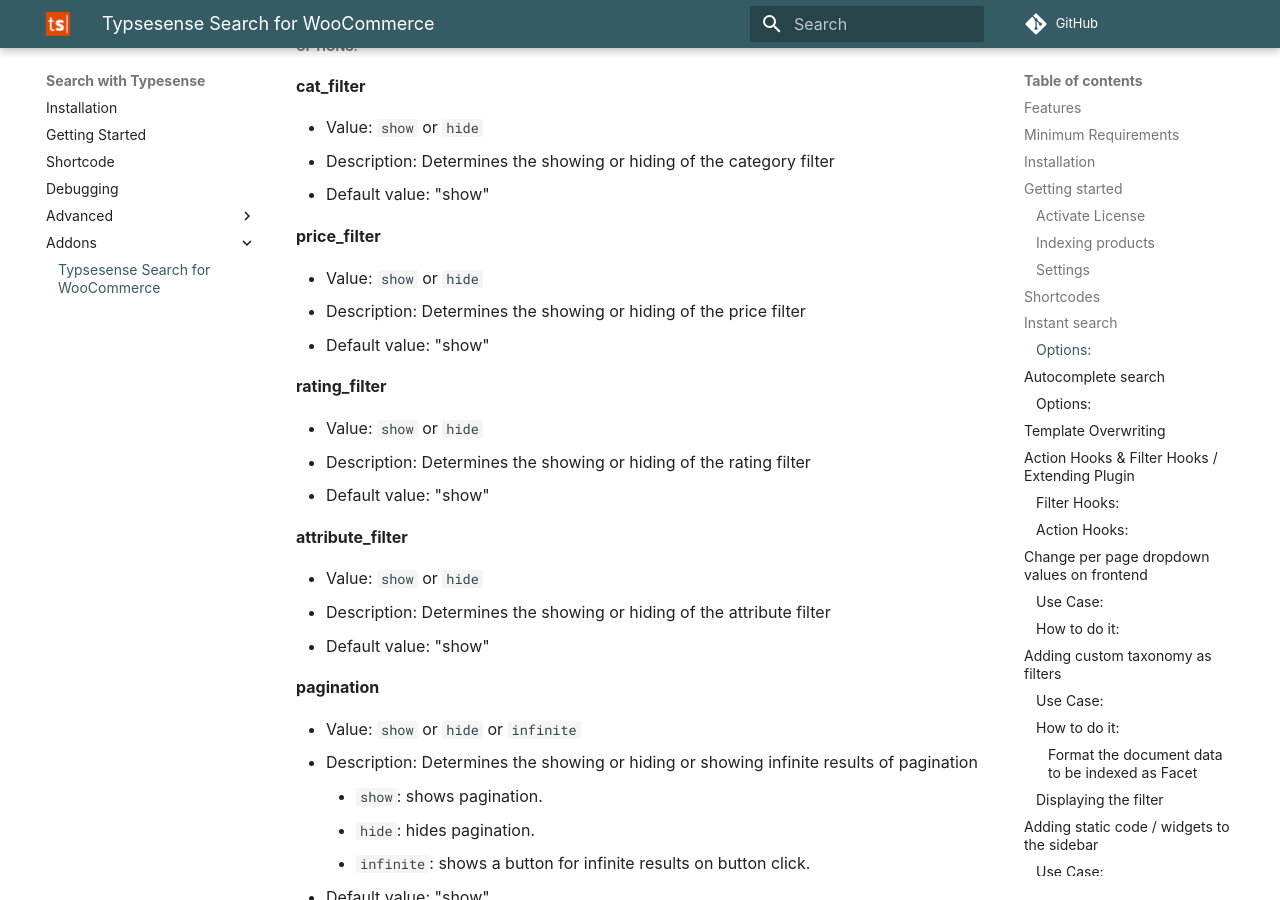
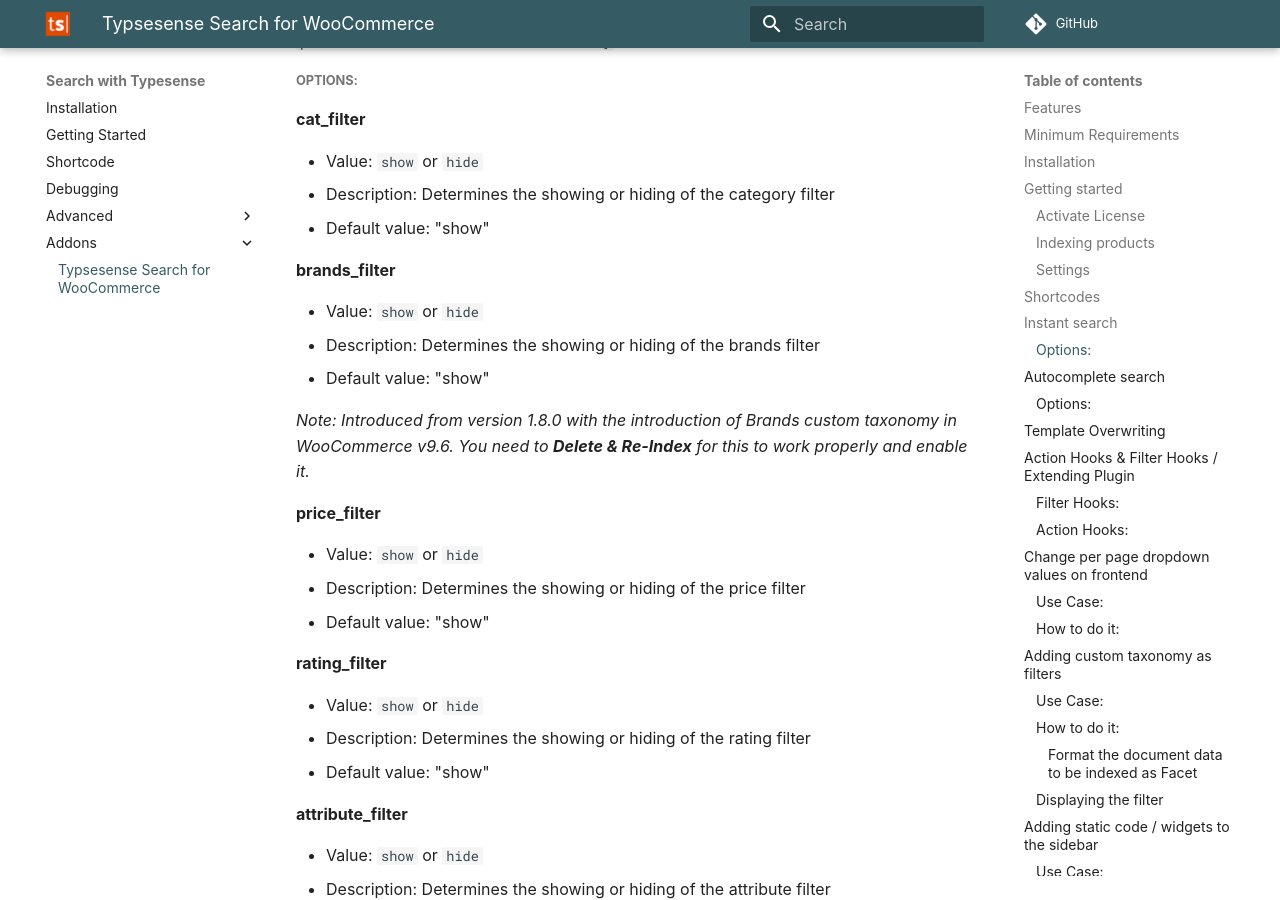
Before and after one commit to codemanas/cm-typesense-docs, an MkDocs documentation site: the page built from docs/tsfwc.md, in a window 1280 px wide and 900 px high, scrolled down 5961 px. Built offline with MkDocs 1.6.1 and Material for MkDocs 9.7.7, drawn with Linux system fonts in a browser that asks for light colours; some web fonts are replaced; comment, search, counter and statistics services are not loaded; some of the changed text lies outside the part shown.

Commit message:
Add info about brands

```diff
--- a/docs/tsfwc.md
+++ b/docs/tsfwc.md
@@ -56,6 +56,7 @@
 
 2. **Choose what Filters to Enable** - Choose what filters to enable.
 	* **category** - Enable category filtering
+	* **brands** - Enable brands filtering
 	* **price** - Enable price filtering
 	* **rating** - Enable filtering by rating
 	* **attributes** - Enable filter by attributes
@@ -111,6 +112,14 @@
 * Value: `show` or `hide`
 * Description: Determines the showing or hiding of the category filter
 * Default value: "show"
+
+**brands_filter**
+
+* Value: `show` or `hide`
+* Description: Determines the showing or hiding of the brands filter
+* Default value: "show"
+
+*Note: Introduced from version 1.8.0 with the introduction of Brands custom taxonomy in WooCommerce v9.6. You need to **Delete & Re-Index** for this to work properly and enable it.*
 
 **price_filter**
 
```
